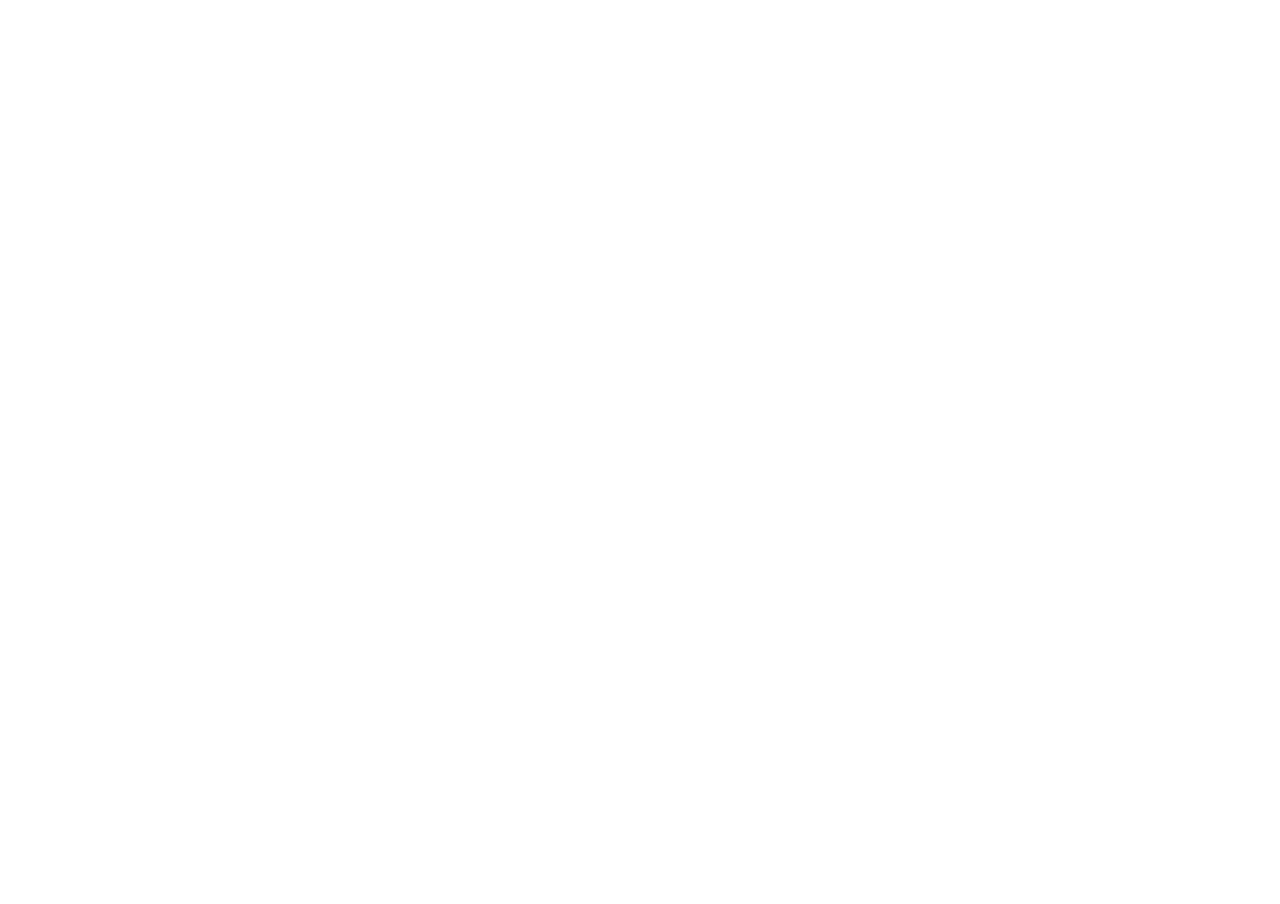
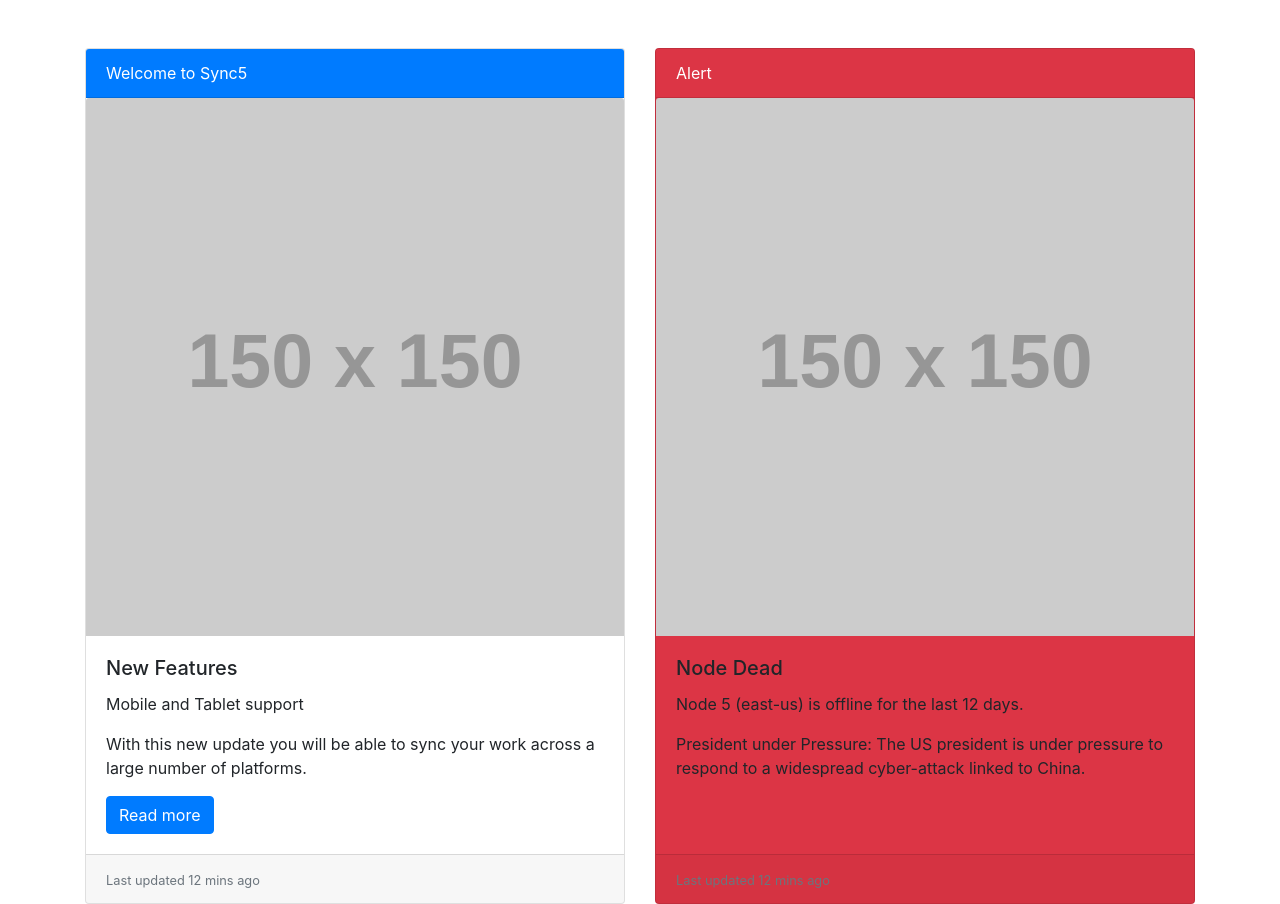
Before and after one commit to acciojob/bootstrap-card-pourmhere, a website: page main.html in a window 1280 px wide. Before the commit the page ends 800 px from the top, so only its background shows below. Drawn offline with nearby package versions, Linux system fonts and the light colour scheme; placeholder pictures from the web are drawn by us.

Commit message:
created a submission

```diff
--- a/main.html
+++ b/main.html
@@ -1,16 +1,50 @@
 <!DOCTYPE html>
-
-<html>
+<html lang="en">
 
 <head>
-	<link rel="stylesheet" href="styles.css">
+    <meta charset="UTF-8">
+    <meta name="viewport" content="width=device-width, initial-scale=1.0">
+    <title>Bootstrap Cards Example</title>
+    <link href="https://maxcdn.bootstrapcdn.com/bootstrap/4.5.2/css/bootstrap.min.css" rel="stylesheet">
 </head>
 
 <body>
-	<!-- the entire body must be written by student -->
-    <script type="text/javascript" src="./script.js">
-</script>
+    <div class="container mt-5">
+        <div class="card-deck">
+            <div class="card">
+                <div class="card-header bg-primary text-white">Welcome to Sync5</div>
+                <img src="https://via.placeholder.com/150" class="card-img-top" alt="Image for card 1">
+                <div class="card-body">
+                    <h5 class="card-title">New Features</h5>
+                    <p class="card-text">Mobile and Tablet support</p>
+                    <p class="card-text">With this new update you will be able to sync your work across a large number
+                        of platforms.</p>
+                    <a href="#" class="btn btn-primary">Read more</a>
+                </div>
+                <div class="card-footer">
+                    <small class="text-muted">Last updated 12 mins ago</small>
+                </div>
+            </div>
 
+            <div class="card bg-danger">
+                <div class="card-header bg-danger text-white">Alert</div>
+                <img src="https://via.placeholder.com/150" class="card-img-top" alt="Image for card 2">
+                <div class="card-body">
+                    <h5 class="card-title">Node Dead</h5>
+                    <p class="card-text">Node 5 (east-us) is offline for the last 12 days.</p>
+                    <p class="card-text">President under Pressure: The US president is under pressure to respond to a
+                        widespread cyber-attack linked to China.</p>
+                </div>
+                <div class="card-footer">
+                    <small class="text-muted">Last updated 12 mins ago</small>
+                </div>
+            </div>
+        </div>
+    </div>
+
+    <script src="https://code.jquery.com/jquery-3.5.1.slim.min.js"></script>
+    <script src="https://cdn.jsdelivr.net/npm/@popperjs/core@2.9.2/dist/umd/popper.min.js"></script>
+    <script src="https://maxcdn.bootstrapcdn.com/bootstrap/4.5.2/js/bootstrap.min.js"></script>
 </body>
 
 </html>
```
